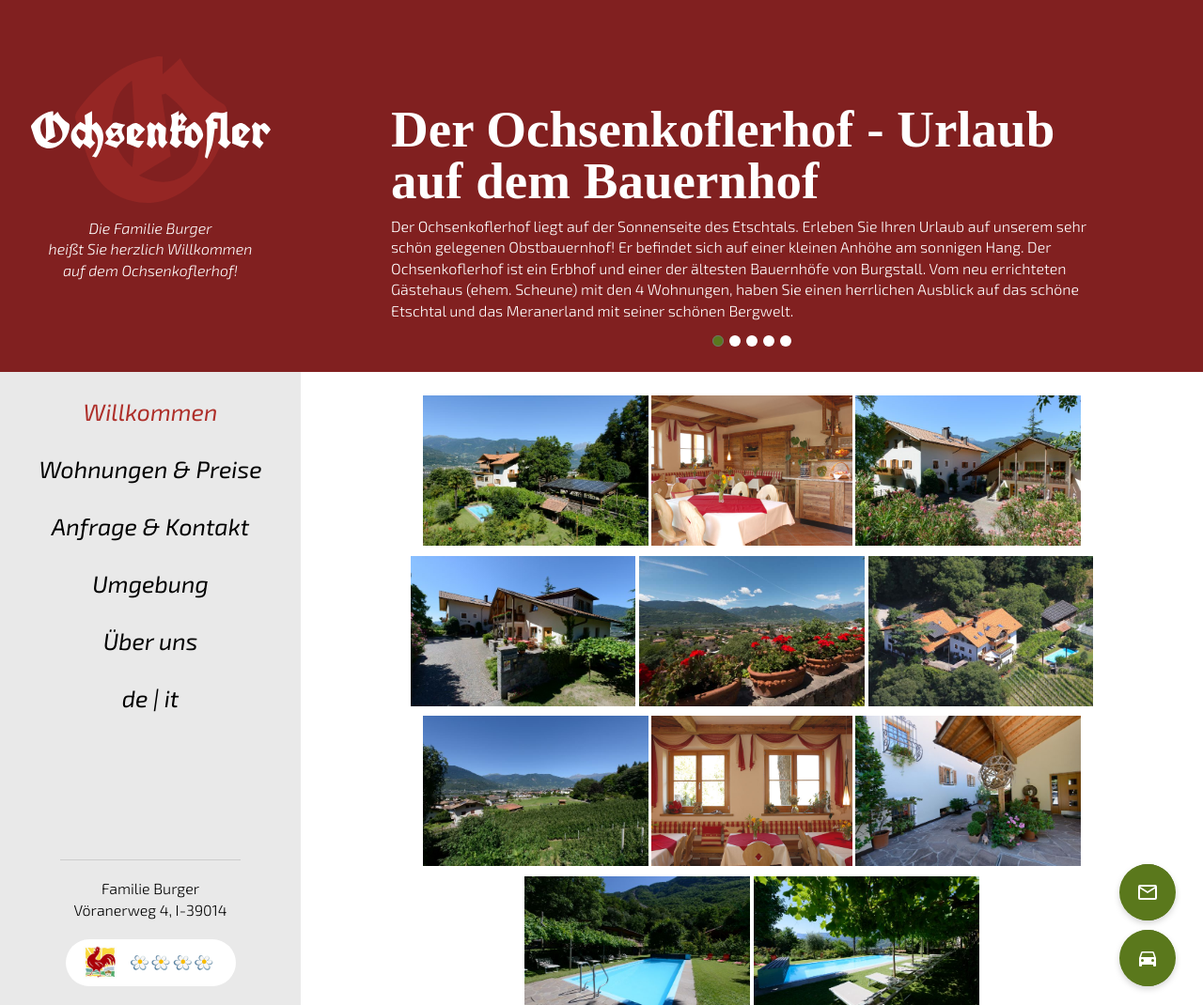
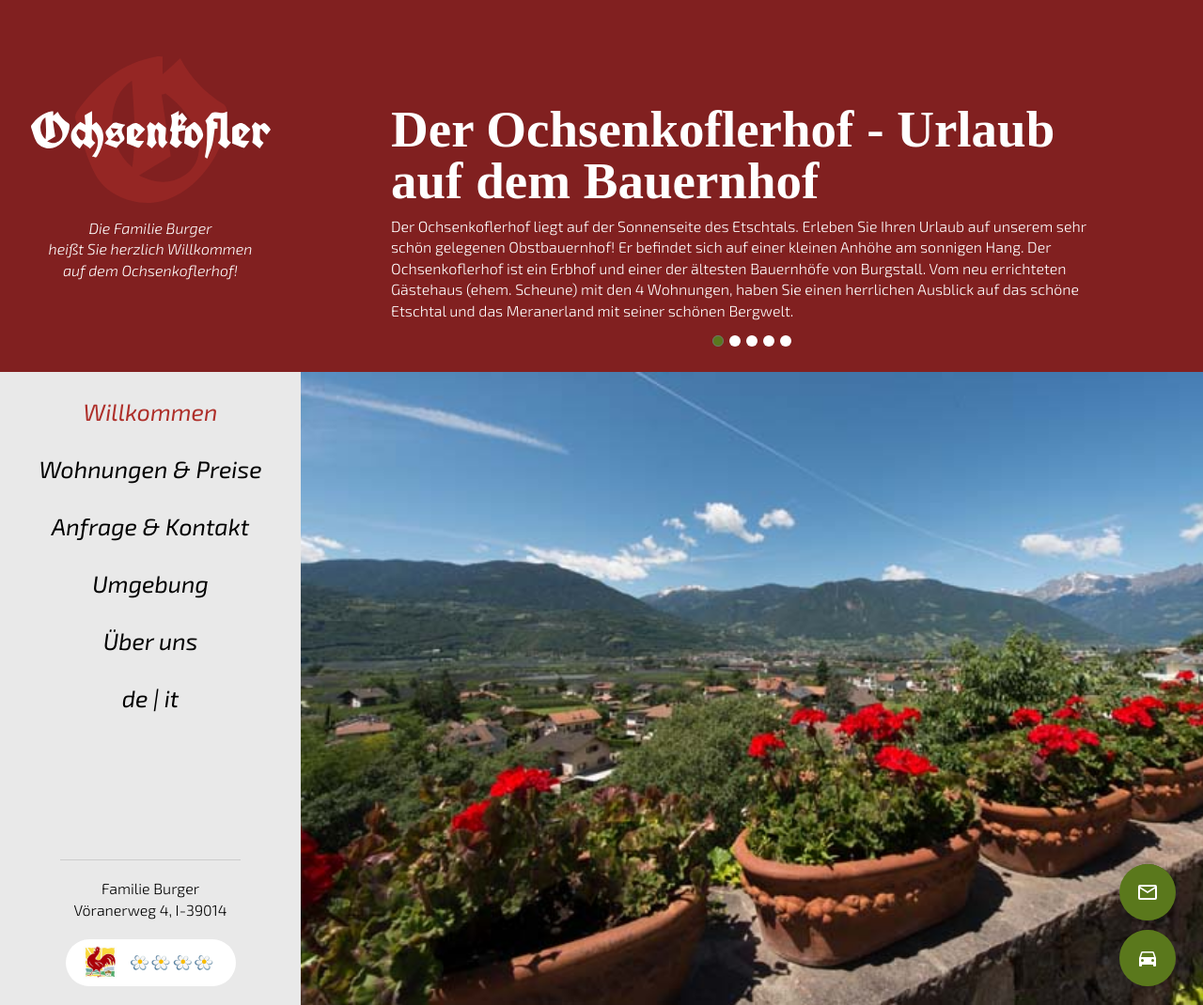
Before and after one commit to toburger/new.ochsenkofler.it, a Jekyll site: the page built from de/0-index.markdown, in a window 1280 px wide. Shown: the whole page at 94% size. Built offline with Jekyll 4.4.1, drawn with Linux system fonts in a browser that asks for light colours; some web fonts are replaced.

Commit message:
Add a very naive image gallery

```diff
--- a/_layouts/default.html
+++ b/_layouts/default.html
@@ -40,7 +40,11 @@
         </div>
       </div>
       <div class="content">
-        <article>
+        <article
+          {% if page.full_width %}
+            class="fullwidth"
+          {% endif %}
+        >
             {{ content }}
         </article>
         {% include widget.html %}
--- a/css/site.scss
+++ b/css/site.scss
@@ -315,3 +315,21 @@
     overflow-y: inherit;
   }
 }
+
+.content article.fullwidth {
+  margin: 0px;
+  padding: 0px;
+  height: 100%;
+  width: 100%;
+}
+
+.content article.fullwidth div {
+  width: 100%;
+  height: 100%;
+}
+
+.content article.fullwidth img {
+  width: 100%;
+  height: 100%;
+  object-fit: cover;
+}
--- a/de/0-index.markdown
+++ b/de/0-index.markdown
@@ -19,4 +20,24 @@
     - roland/main/PR3_3835.jpg
 ---
 
+{% comment %}
 {% include images.html %}
+{% endcomment %}
+
+<div>
+{% for image in page.gallery.images %}
+  <img src="{{ 'assets/images/orig/' | append: image | relative_url }}" class="galimage" style="display: none">
+{% endfor %}
+</div>
+
+<script>
+  let index = 0;
+  function randomPicture() {
+    images = document.getElementsByClassName('galimage')
+    images[index].style.display = 'none';
+    index = Math.round(Math.random() * 10000) % images.length;
+    images[index].style.display = 'block';
+  }
+  randomPicture()
+  setInterval(randomPicture, 10000);
+</script>
```
Also changed, not shown: other parts of de/0-index.markdown (+1 -0 lines).
